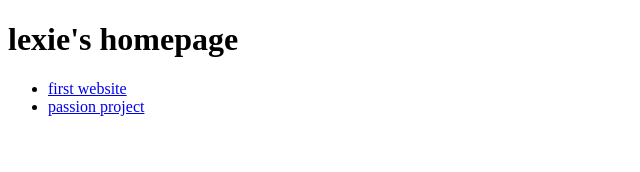
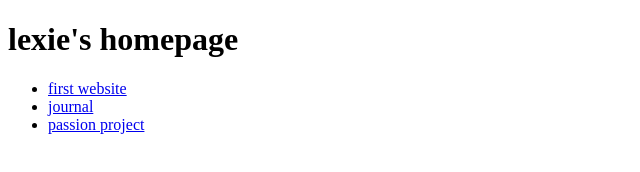
Before and after one commit to lexiejs102/homepage, a plain HTML site: page index.html in a window 1280 px wide. Shown: the whole page, without its empty margins (0-640 px from the left). Drawn offline with Linux system fonts and the light colour scheme.

Commit message:
journal link added

```diff
--- a/index.html
+++ b/index.html
@@ -7,6 +7,7 @@
         <h1>lexie's homepage</h1>
         <ul>
             <li><a href="first-website/index.html">first website</a></li>
+            <li><a href="https://docs.google.com/document/d/1N-1SrEnuHLAL6YZLWDaZF4-UNqYe4Ugv811t0QtvQ3A/edit?usp=sharing">journal</a></li>
             <li><a href="passionproject/index.html">passion project</a></li>
         </ul>
     </body>
```
Also changed, not shown: 2 other files.
